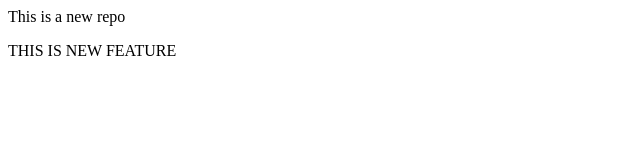
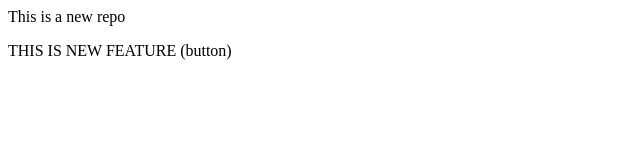
Before and after one commit to juvel00/localrepo, a plain HTML site: page index.html in a window 1280 px wide. Shown: the full height of the page, 0-640 px from the left. Drawn offline with Linux system fonts and the light colour scheme.

```diff
--- a/index.html
+++ b/index.html
@@ -1,4 +1,4 @@
 <p>This is a new repo
 </p>
-<p>THIS IS NEW FEATURE
+<p>THIS IS NEW FEATURE (button)
 </p>
```
